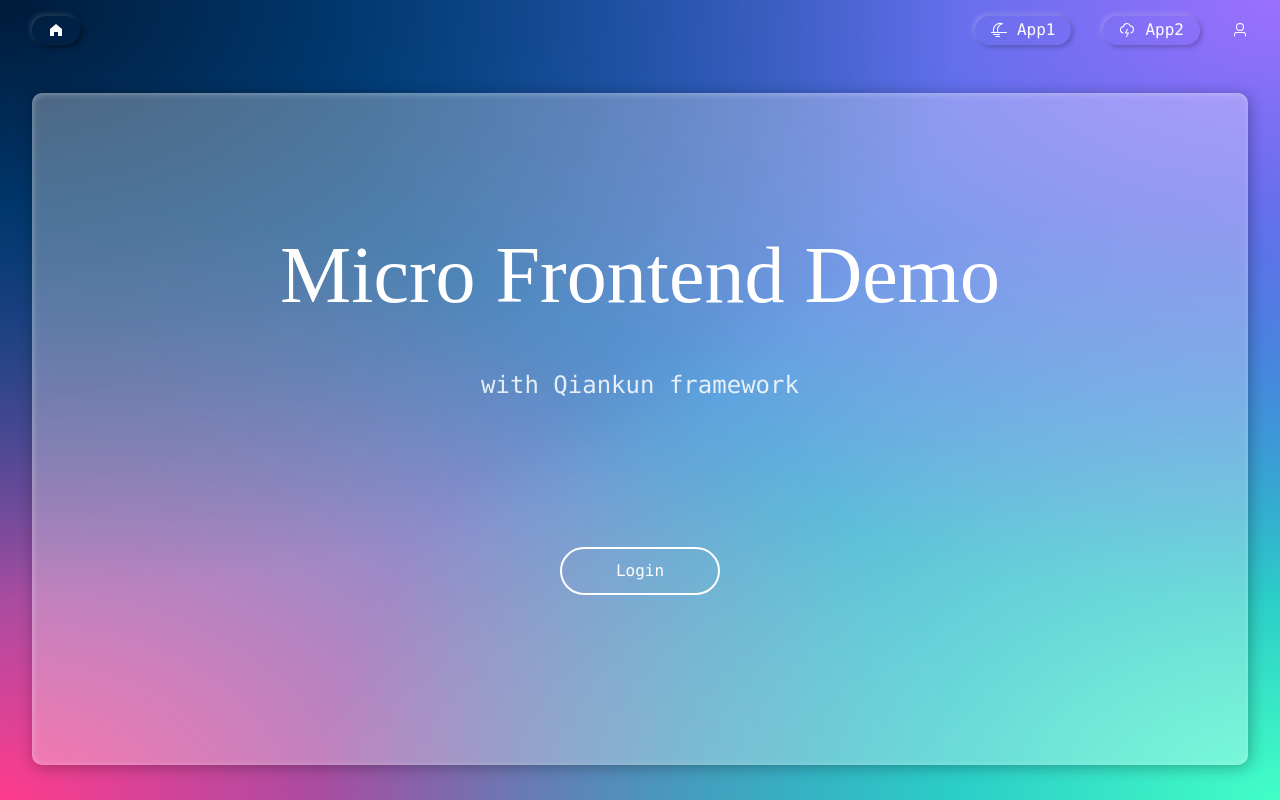
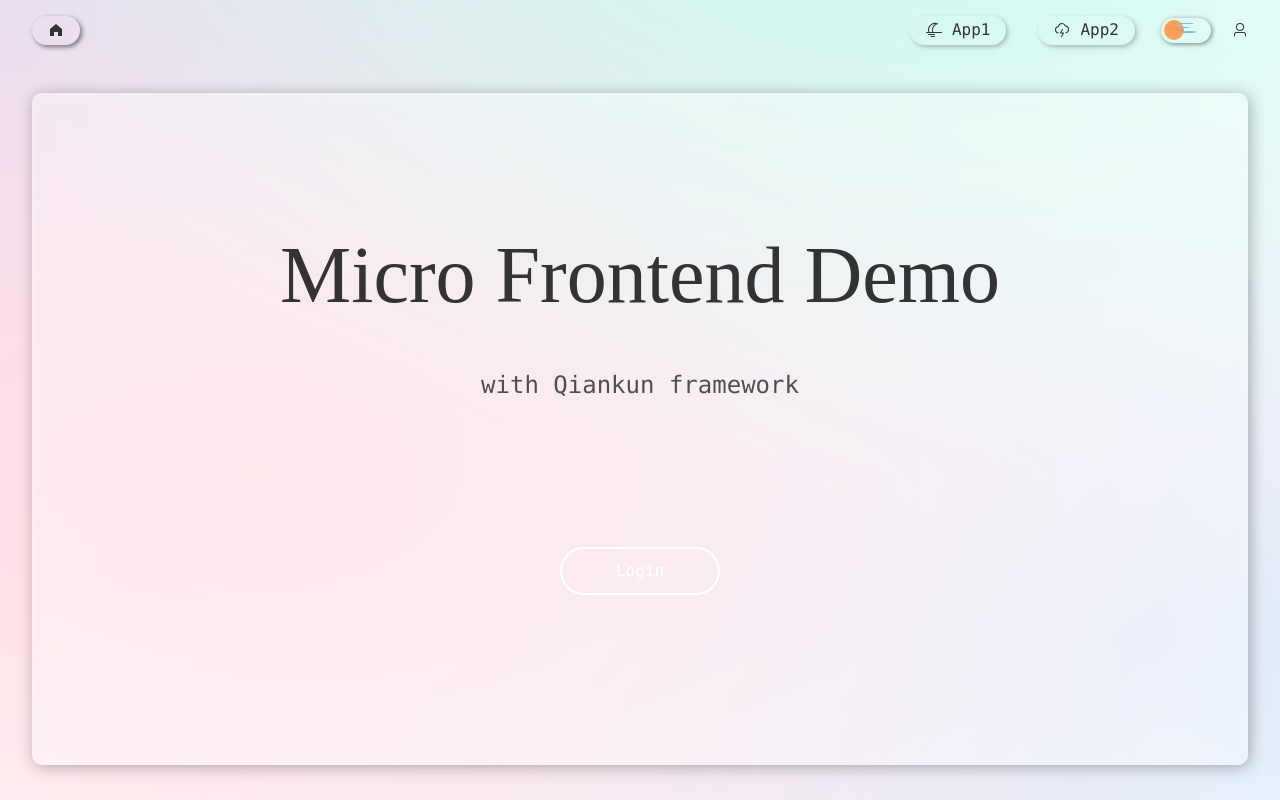
Before and after one commit to SpinaciaKeh/micro-frontend-demo-main-app, a Vue app: page /home in a window 1280 px wide. Built offline with nearby package versions, Linux system fonts and the light colour scheme; a web font is replaced by a local one.

Commit message:
feat: switch css theme

```diff
--- a/src/App.vue
+++ b/src/App.vue
@@ -10,6 +10,7 @@ import {
 } from '@element-plus/icons-vue'
 import router from '@/router'
 import { useAuthStore } from '@/store'
+import SwitchTheme from '@/components/SwitchTheme.vue'
 
 const authStore = useAuthStore()
 </script>
@@ -46,6 +47,7 @@ const authStore = useAuthStore()
         </el-icon>
         <router-link to="/app/app-vue2-webpack">App2</router-link>
       </div>
+      <switch-theme />
       <el-icon
         v-if="!authStore.hasToken"
         class="normal-btn"
@@ -69,7 +71,7 @@ const authStore = useAuthStore()
   width: 100vw;
   height: 100vh;
   text-align: center;
-  color: #ffffff;
+  color: var(--text-color);
 }
 
 .navbar {
@@ -99,7 +101,7 @@ const authStore = useAuthStore()
     gap: 10px;
 
     a {
-      color: #ffffff;
+      color: var(--text-color);
     }
 
     &.home {
@@ -114,18 +116,18 @@ const authStore = useAuthStore()
   }
 
   .navbar-btn:not(.home):hover {
-    color: var(--highlight-yellow);
+    color: var(--highlight-color);
     box-shadow:
       2px 2px 5px rgba(0, 0, 0, 0.4),
       -2px -2px 5px rgba(255, 255, 255, 0.3);
 
     a {
-      color: var(--highlight-yellow);
+      color: var(--highlight-color);
     }
   }
 
   .home:hover {
-    color: var(--highlight-yellow);
+    color: var(--highlight-color);
     box-shadow:
       2px 2px 5px rgba(0, 0, 0, 0.7),
       -2px -2px 5px rgba(255, 255, 255, 0.25);
@@ -136,7 +138,7 @@ const authStore = useAuthStore()
     cursor: pointer;
 
     &:hover {
-      color: var(--highlight-yellow);
+      color: var(--highlight-color);
     }
   }
 }
--- a/src/components.d.ts
+++ b/src/components.d.ts
@@ -13,5 +13,6 @@ declare module 'vue' {
     RouterLink: typeof import('vue-router')['RouterLink']
     RouterView: typeof import('vue-router')['RouterView']
     SubApp: typeof import('./components/SubApp.vue')['default']
+    SwitchTheme: typeof import('./components/SwitchTheme.vue')['default']
   }
 }
--- /dev/null
+++ b/src/components/SwitchTheme.vue
@@ -0,0 +1,185 @@
+<template>
+  <div class="switch-container">
+    <label for="theme-btn">
+      <input id="theme-btn" type="checkbox" />
+      <div class="slider-wrapper">
+        <div class="theme-btn-slider"></div>
+        <span class="star star-1"></span>
+        <span class="star star-2"></span>
+        <span class="star star-3"></span>
+        <span class="star star-4"></span>
+        <span class="star star-5"></span>
+        <span class="star star-6"></span>
+      </div>
+    </label>
+  </div>
+</template>
+
+<script lang="ts" setup>
+import { nextTick } from 'vue'
+
+nextTick(() => {
+  const toggleSwitch = document.querySelector(
+    '.switch-container input[type="checkbox"]'
+  )
+
+  function switchTheme(e) {
+    if (e.target.checked) {
+      document.documentElement.setAttribute('data-theme', 'dark')
+    } else {
+      document.documentElement.setAttribute('data-theme', 'light')
+    }
+  }
+
+  toggleSwitch!.addEventListener('change', switchTheme, false)
+})
+</script>
+
+<style lang="scss" scoped>
+.switch-container {
+  position: relative;
+  zoom: 0.5;
+  width: 100px;
+  height: 50px;
+  margin: 0 10px 0 20px;
+  user-select: none;
+  border-radius: 50px;
+  background: var(--secondary-color);
+  box-shadow:
+    2px 2px 10px rgba(0, 0, 0, 0.5),
+    -2px -2px 10px rgba(255, 255, 255, 0.5);
+
+  input {
+    display: none;
+  }
+
+  .slider-wrapper {
+    position: relative;
+    top: 0;
+    right: 0;
+    bottom: 0;
+    left: 0;
+    width: 100%;
+    height: 100%;
+    cursor: pointer;
+  }
+
+  .star {
+    position: absolute;
+    transition: all 300ms cubic-bezier(0.445, 0.05, 0.55, 0.95);
+    border-radius: 50%;
+    background-color: var(--tertiary-color);
+  }
+
+  .star-1 {
+    z-index: 0;
+    top: 10px;
+    left: 35px;
+    width: 30px;
+    height: 3px;
+  }
+
+  .star-2 {
+    z-index: 1;
+    top: 18px;
+    left: 28px;
+    width: 30px;
+    height: 3px;
+  }
+
+  .star-3 {
+    z-index: 0;
+    top: 27px;
+    left: 40px;
+    width: 30px;
+    height: 3px;
+  }
+
+  .star-4,
+  .star-5,
+  .star-6 {
+    transition: all 300ms cubic-bezier(0.445, 0.05, 0.55, 0.95);
+    opacity: 0;
+  }
+
+  .star-4 {
+    z-index: 0;
+    top: 16px;
+    left: 11px;
+    width: 2px;
+    height: 2px;
+    transform: translate3d(3px, 0, 0);
+  }
+
+  .star-5 {
+    z-index: 0;
+    top: 32px;
+    left: 17px;
+    width: 3px;
+    height: 3px;
+    transform: translate3d(3px, 0, 0);
+  }
+
+  .star-6 {
+    z-index: 0;
+    top: 36px;
+    left: 28px;
+    width: 2px;
+    height: 2px;
+    transform: translate3d(20px, 0, 0);
+  }
+}
+
+.theme-btn-slider {
+  position: absolute;
+  width: 40px;
+  height: 40px;
+  margin: 5px;
+  transition: transform 0.6s;
+  transform: translateX(0px);
+  border-radius: 50%;
+  background: var(--primary-color);
+}
+
+input:checked + .slider-wrapper .theme-btn-slider {
+  transform: translateX(34px);
+  background: transparent;
+  box-shadow: 15px 0 0 0 var(--primary-color);
+}
+input:checked + .slider-wrapper {
+  .star-1 {
+    width: 2px;
+    height: 2px;
+  }
+
+  .star-2 {
+    width: 4px;
+    height: 4px;
+    transform: translate3d(20px, 0, 0);
+  }
+
+  .star-3 {
+    width: 2px;
+    height: 2px;
+    transform: translate3d(-7px, 0, 0);
+  }
+
+  .star-4,
+  .star-5,
+  .star-6 {
+    opacity: 1;
+  }
+  .star-4 {
+    transition: all 300ms 200ms cubic-bezier(0.445, 0.05, 0.55, 0.95);
+    transform: translate3d(10px, 0, 0);
+  }
+  .star-5 {
+    transition: all 300ms 300ms cubic-bezier(0.445, 0.05, 0.55, 0.95);
+    transform: translate3d(0, 0, 0);
+  }
+  .star-6 {
+    transition: all 300ms 400ms cubic-bezier(0.445, 0.05, 0.55, 0.95);
+    transform: translate3d(25px, 0, 0);
+  }
+}
+</style>
--- a/src/store/auth.store.ts
+++ b/src/store/auth.store.ts
@@ -1,6 +1,6 @@
 import { defineStore } from 'pinia'
 import { computed, ref } from 'vue'
-import { removeToken, setCookie } from '@/utils/cookie'
+import { getToken, removeToken, setToken } from '@/utils/cookie'
 import { loginApi } from '@/api/auth.api.ts'
 import { LoginParams, SimulateRequest } from '@/types/auth.type.ts'
 import { ElMessage } from 'element-plus'
@@ -24,7 +24,7 @@ export const useAuthStore = defineStore('auth', () => {
         const data = res.data.token
         token.value = data
         username.value = params.username
-        setCookie(data)
+        setToken(data)
         ElMessage.success('Login successfully!')
         router.push('/home')
       })
@@ -33,7 +33,17 @@ export const useAuthStore = defineStore('auth', () => {
       })
   }
 
-  const hasToken = computed(() => token.value !== '')
+  const hasToken = computed(() => {
+    if (token.value) {
+      return true
+    } else if (!getToken()) {
+      return false
+    } else {
+      token.value = getToken()
+      username.value = JSON.parse(atob(token.value.split('.')[1])).username
+      return true
+    }
+  })
 
   return {
     username,
--- a/src/styles/color.scss
+++ b/src/styles/color.scss
@@ -1,4 +1,27 @@
 :root {
-  --highlight-yellow: #f3e588;
+  --highlight-color: #747bff;
   --ivory-white: #ECF0F3;
+  --text-color: #333333;
 }
+
+[data-theme='dark'] {
+  --highlight-color: #f3e588;
+  --text-color: #ffffff;
+}
+
+:root {
+  --primary-color: #fe9f5b;
+  //--secondary-color: #e7e8eb;
+  --secondary-color: transparent;
+  --tertiary-color: #78bae0;
+  --disabled-text-color: #b9bdc9;
+  --bg-color: #ffffff;
+}
+[data-theme='dark'] {
+  --primary-color: #ffe5b5;
+  //--secondary-color: #0a0d12;
+  --secondary-color: transparent;
+  --tertiary-color: #ffffff;
+  --disabled-text-color: #31374c;
+  --bg-color: #1c2138;
+}
--- a/src/styles/gradient.scss
+++ b/src/styles/gradient.scss
@@ -8,6 +8,14 @@
 }
 
 .fancy-gradient {
+  background-color: #ffffff;
+  background-image: radial-gradient(80% 80% at top -20% left 70%, #c7faee, transparent),
+  radial-gradient(100% 100% at top 60% left 20%, #ffdbe3, transparent),
+  radial-gradient(80% 80% at top 0% left 0%, #e2d9f8, transparent),
+  radial-gradient(80% 80% at top 80% left 90%, #d8eeff, transparent);
+}
+
+[data-theme='dark'] .fancy-gradient {
   background-color: var(--gradient_bg_color);
   background-image: radial-gradient(
       75% 75% at left 0% top 0%,
@@ -30,11 +38,3 @@
       transparent
   );
 }
-
-.test-gradient {
-  background-color: #ffffff;
-  background-image: radial-gradient(80% 80% at top -20% left 70%, #c7faee, transparent),
-  radial-gradient(100% 100% at top 60% left 20%, #ffdbe3, transparent),
-  radial-gradient(80% 80% at top 0% left 0%, #e2d9f8, transparent),
-  radial-gradient(80% 80% at top 80% left 90%, #d8eeff, transparent);
-}
--- a/src/utils/auth.utils.ts
+++ b/src/utils/auth.utils.ts
@@ -1,4 +1,3 @@
-// import CryptoJS from 'crypto-js/core'
 import CryptoES from 'crypto-es'
 
 const secret = 'fake-token-secret-key'
@@ -12,7 +11,7 @@ export function generateToken(username: string) {
   }
   const payload = {
     username,
-    exp: Math.round(new Date(Date.now() + 15 * 60 * 1000).getTime() / 1000)
+    exp: new Date(Date.now() + 12 * 60 * 60 * 1000).getTime()
   }
   const code = `${btoa(JSON.stringify(header))}.${btoa(
     JSON.stringify(payload)
--- a/src/utils/cookie.ts
+++ b/src/utils/cookie.ts
@@ -2,12 +2,12 @@ import Cookies from 'js-cookie'
 
 export const TOKEN_KEY = 'Admin-Token'
 
-export function setCookie(token: string) {
+export function setToken(token: string) {
   Cookies.set(TOKEN_KEY, token)
 }
 
 export function getToken() {
-  return Cookies.get(TOKEN_KEY)
+  return Cookies.get(TOKEN_KEY) || ''
 }
 
 export function removeToken() {
--- a/src/views/ProxyIframe.vue
+++ b/src/views/ProxyIframe.vue
@@ -42,7 +42,7 @@ const enterSourcePage = () => {
   left: 1rem;
   height: 2rem;
   transition: all 0.2s ease-out;
-  color: #fff;
+  color: var(--text-color);
   border: none;
   border-radius: 1rem;
   background-color: #82afd5;
@@ -56,7 +56,7 @@ const enterSourcePage = () => {
   &:hover {
     transform: scale(1.02);
     transform-origin: 1rem 1rem;
-    color: var(--highlight-yellow);
+    color: var(--highlight-color);
     border: none;
     background-position: bottom right;
     box-shadow:
--- a/src/views/index.vue
+++ b/src/views/index.vue
@@ -55,8 +55,8 @@ const authStore = useAuthStore()
     background-color: transparent;
 
     &:hover {
-      color: var(--highlight-yellow);
-      border: 2px solid var(--highlight-yellow);
+      color: var(--highlight-color);
+      border: 2px solid var(--highlight-color);
       background-color: rgba(255, 255, 255, 0.1);
     }
   }
```
Also changed, not shown: src/views/Login.vue (+6 -6 lines).
